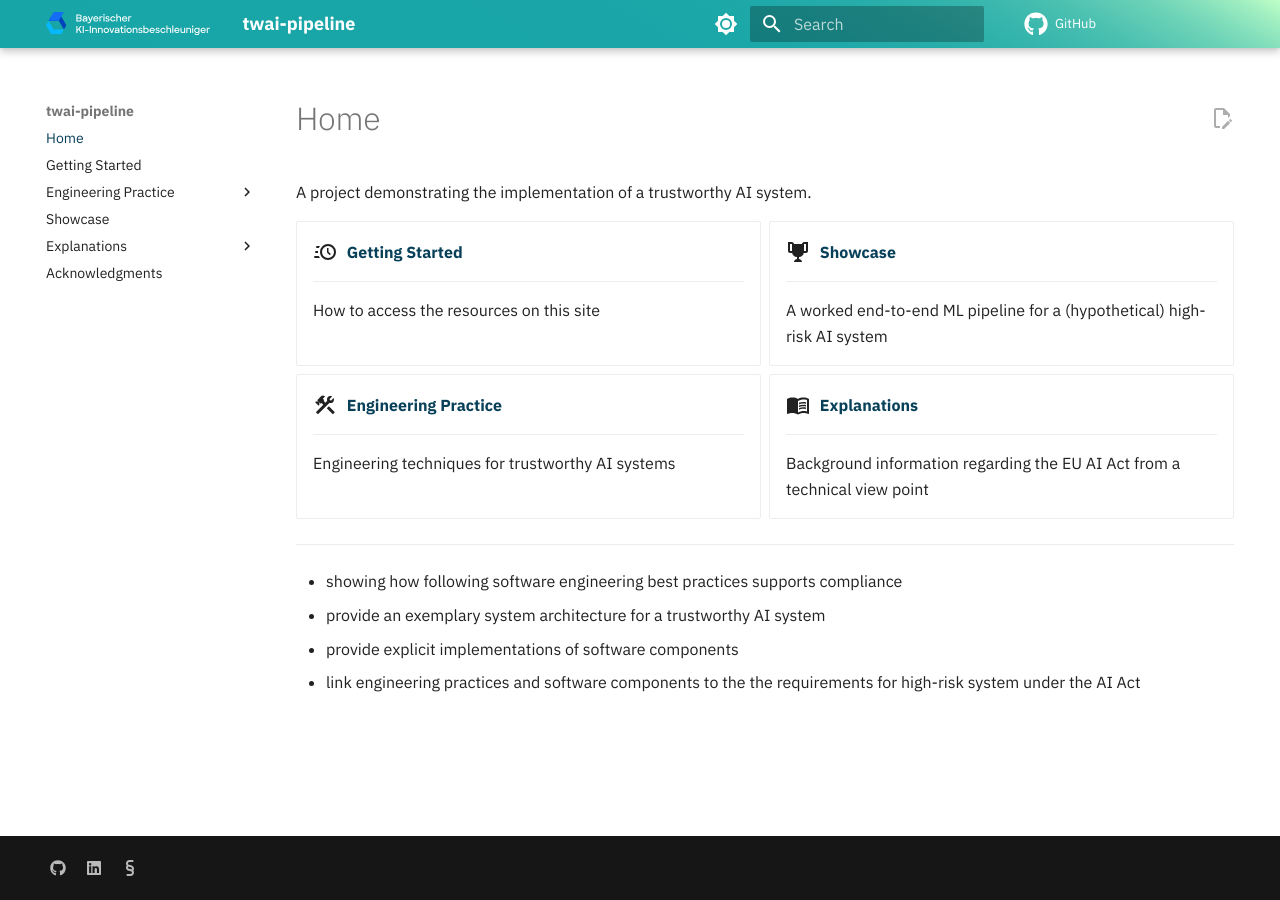
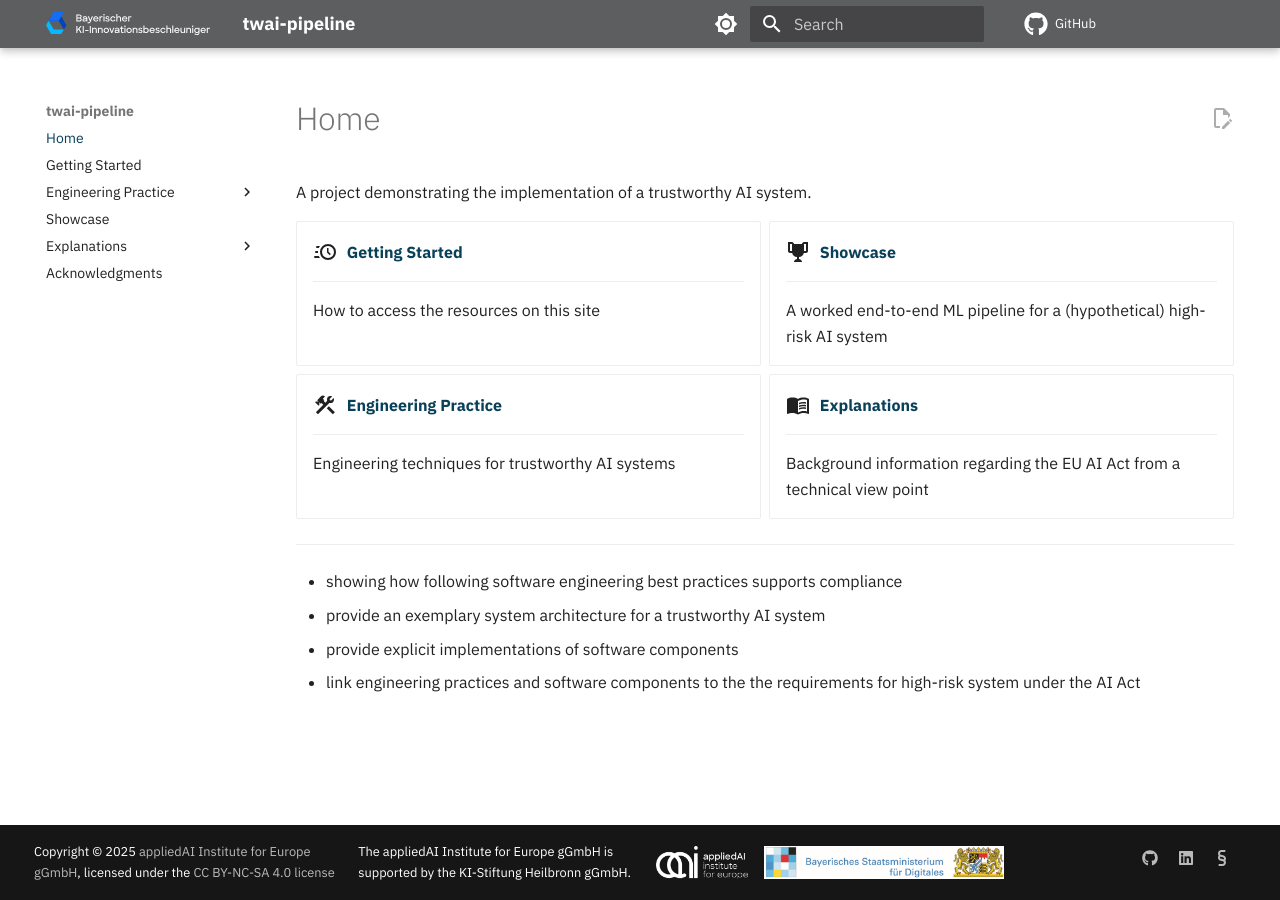
Before and after one commit to aai-institute/practical-ai-act, an MkDocs documentation site: the page built from docs/index.md, in a window 1280 px wide. Built offline with MkDocs 1.6.1 and Material for MkDocs 9.7.7, drawn with Linux system fonts in a browser that asks for light colours; plug-ins that fetch from the network failed and are left out; comment, search, counter and statistics services are not loaded; the version menu is left out.

Commit message:
docs: add logo of Staatsministerium to docs

```diff
--- a/docs/_styles/theme.css
+++ b/docs/_styles/theme.css
@@ -31,6 +31,5 @@
 }
 
 .md-header {
-    background: rgb(24, 165, 167);
-    background: linear-gradient(30deg, rgb(24, 165, 167), 90%, rgb(191, 255, 199));
+    background: #5d5e60;
 }
--- a/docs/_theme_overrides/partials/copyright.html
+++ b/docs/_theme_overrides/partials/copyright.html
@@ -0,0 +1,57 @@
+<style>
+  .copyright {
+    display: inline-flex;
+    max-width: 80%;
+    flex-direction: row;
+    gap: 16px;
+  }
+
+  .copyright p {
+    font-size: 80%;
+  }
+
+  .logo {
+    align-self: center;
+    max-height: 64px;
+  }
+
+  .logo-container {
+    display: inline-flex;
+    flex-direction: row;
+    align-self: center;
+    gap: 16px;
+  }
+
+  @media (max-width: 800px) {
+    .logo {
+      max-height: 32px;
+    }
+
+    .logo-container {
+      flex-direction: column;
+    }
+  }
+</style>
+<div class="copyright">
+  <p>
+    Copyright &copy; 2025 <a href="https://appliedai-institute.de" target="_blank"
+                             rel="noopener">appliedAI Institute for Europe gGmbH</a>,
+    licensed under the <a href="https://creativecommons.org/licenses/by-nc-sa/4.0/">CC
+    BY-NC-SA 4.0 license</a>
+  </p>
+  <p>
+    The appliedAI Institute for Europe gGmbH is supported by the KI-Stiftung Heilbronn
+    gGmbH.
+  </p>
+
+  <div class="logo-container">
+    <a href="https://appliedai-institute.de" target="_blank">
+      <img class="logo" src="/_images/aai-logo-cropped.png"
+           title="appliedAI Institute for Europe gGmbH"/>
+    </a>
+    <a href="https://www.stmd.bayern.de/" target="_blank" rel="noopener">
+      <img class="logo" src="/_images/stmd-logo.png"
+           title="Bayerisches Staatsministerium für Digitales"/>
+    </a>
+  </div>
+</div>
--- a/mkdocs.yml
+++ b/mkdocs.yml
@@ -9,8 +9,6 @@ validation:
   omitted_files: warn
   absolute_links: warn
   unrecognized_links: warn
-
-copyright: Copyright &copy; 2025 <a href="https://appliedai-institute.de" target="_blank" rel="noopener">appliedAI Institute for Europe gGmbH</a>, licensed under the <a href="https://creativecommons.org/licenses/by-nc-sa/4.0/">CC BY-NC-SA 4.0 license</a><br>The appliedAI Institute for Europe gGmbH is supported by the KI-Stiftung Heilbronn gGmbH.
 
 nav:
   - Home: index.md
```
Also changed, not shown: docs/_images/stmd-logo.png (added).
